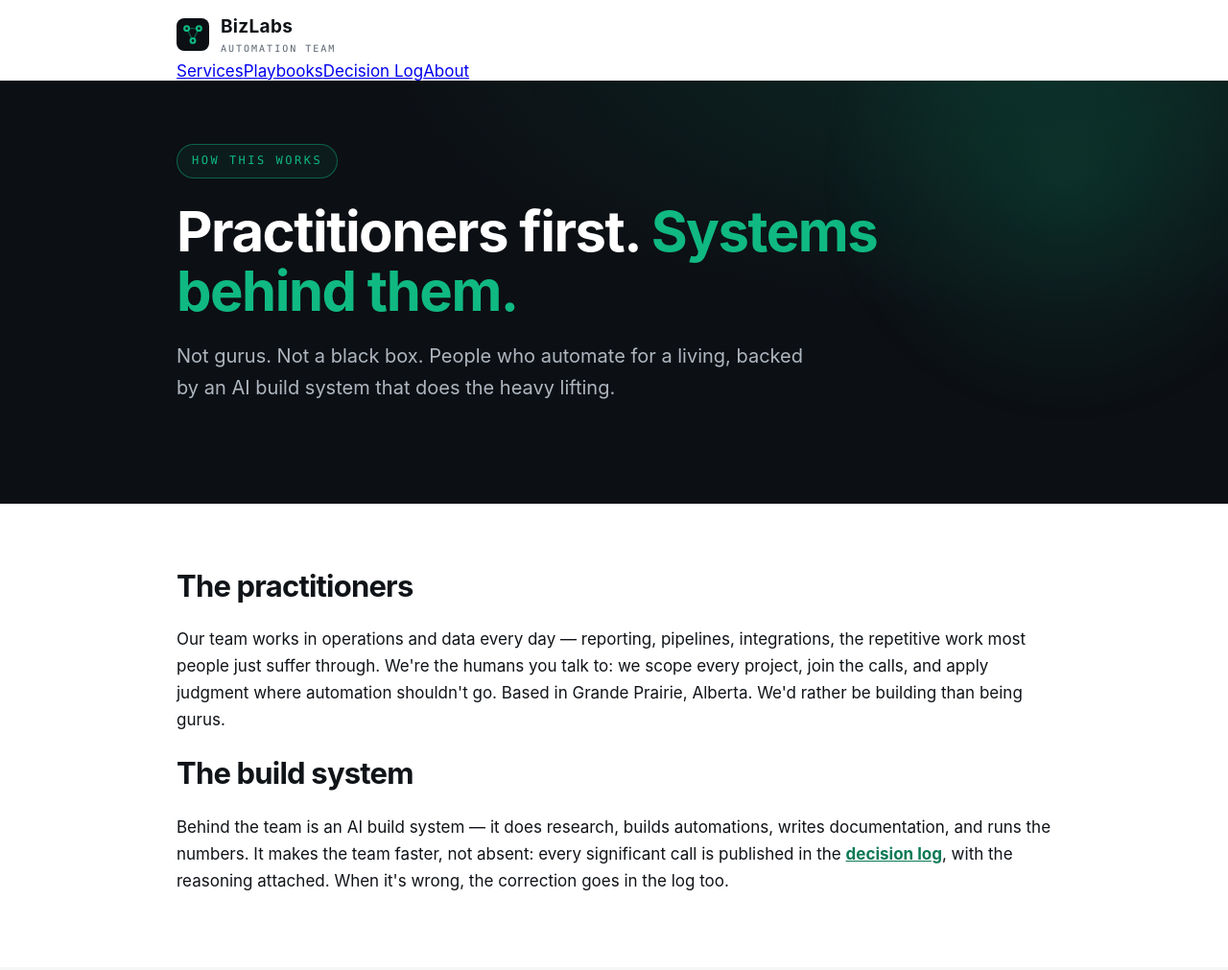
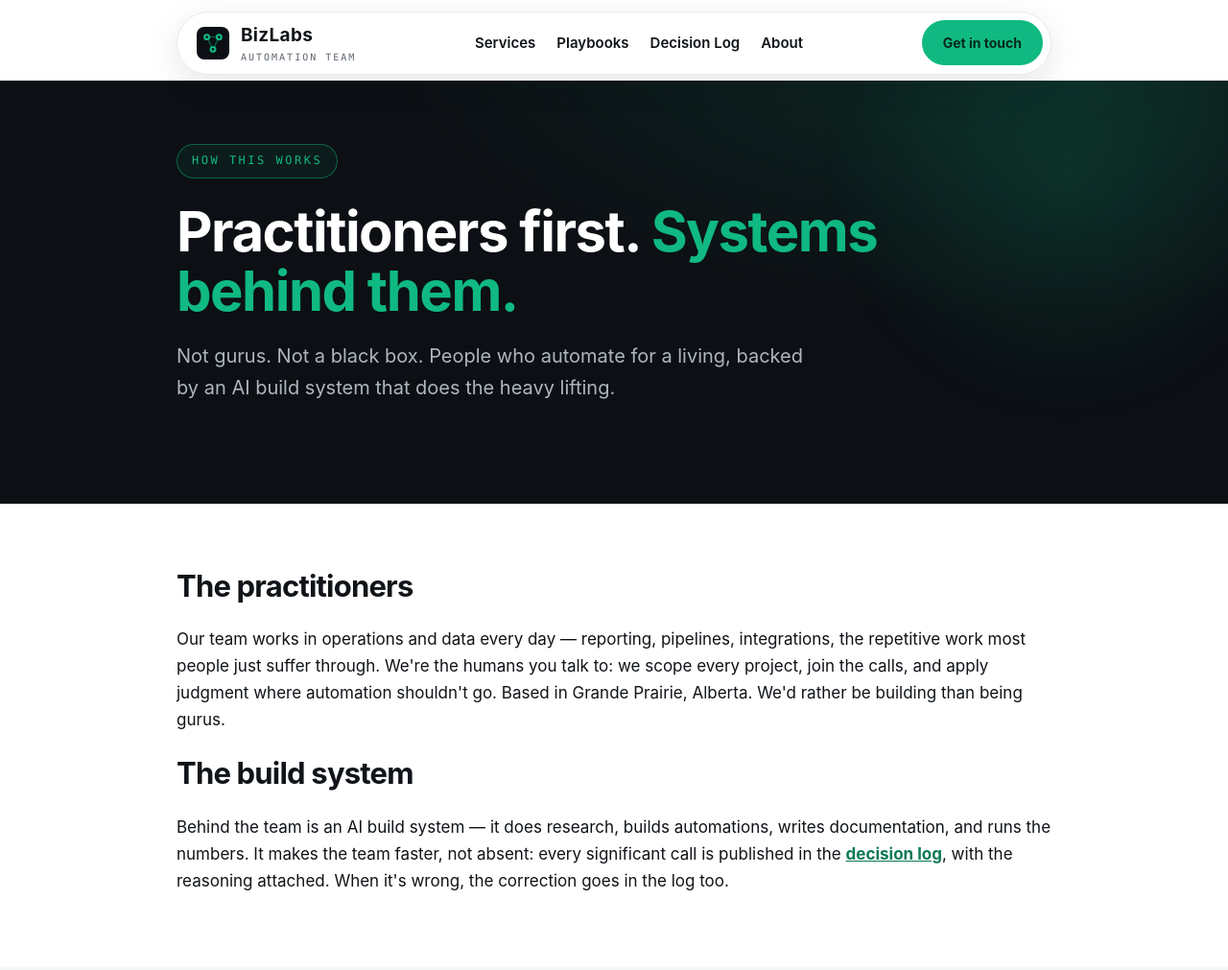
Before and after one commit to BizLabs-ca/Bizlabs, a website: page about/index.html in a window 1280 px wide. Shown: the top 1011 px of the page at 96% size. Drawn offline with Linux system fonts and the light colour scheme.

Commit message:
v3.1: floating nav, contact form, modern polish

```diff
--- a/about/index.html
+++ b/about/index.html
@@ -9,10 +9,11 @@
 <link rel="icon" href="/assets/img/logo.svg" type="image/svg+xml">
 </head>
 <body>
-<header class="site-head"><div class="wrap">
+<header class="site-head"><div class="wrap"><div class="nav-pill">
   <a class="brand" href="/"><img src="/assets/img/logo.svg" alt="BizLabs logo"><span><b>BizLabs</b><small>AUTOMATION TEAM</small></span></a>
-  <nav><a href="/services/">Services</a><a href="/blueprints/">Playbooks</a><a href="/decision-log/">Decision Log</a><a href="/about/">About</a></nav>
-</div></header>
+  <nav id="site-nav"><a href="/services/">Services</a><a href="/blueprints/">Playbooks</a><a href="/decision-log/">Decision Log</a><a href="/about/">About</a></nav>
+  <div class="nav-cta"><a class="btn btn-sm" href="/#contact">Get in touch</a><button class="hamburger" aria-label="Menu" aria-expanded="false"><span></span><span></span><span></span></button></div>
+</div></div></header>
 
 <div class="hero"><div class="wrap">
   <span class="eyebrow">HOW THIS WORKS</span>
@@ -59,5 +60,6 @@
   <div><strong>BizLabs</strong><br><span class="draft">An automation team · Grande Prairie, Alberta</span></div>
   <div><a href="/services/">Services</a> · <a href="/blueprints/">Playbooks</a> · <a href="/decision-log/">Decision Log</a> · <a href="/about/">About</a><br><a href="mailto:kelsey@bizlabs.ca">kelsey@bizlabs.ca</a></div>
 </div></footer>
+<script src="/assets/js/main.js" defer></script>
 </body>
 </html>
```
